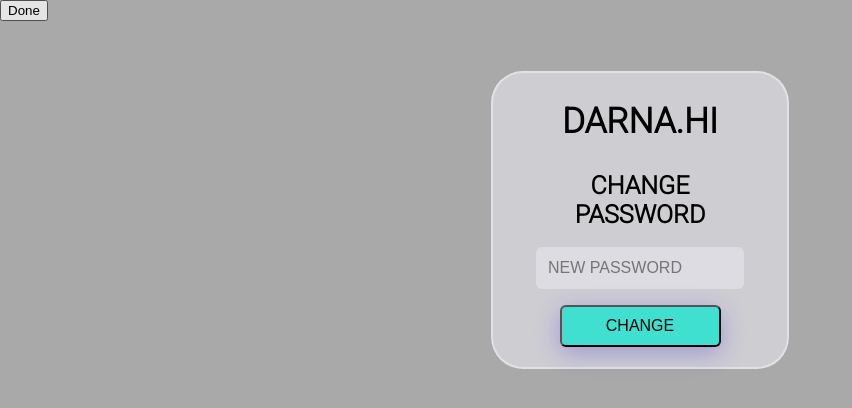
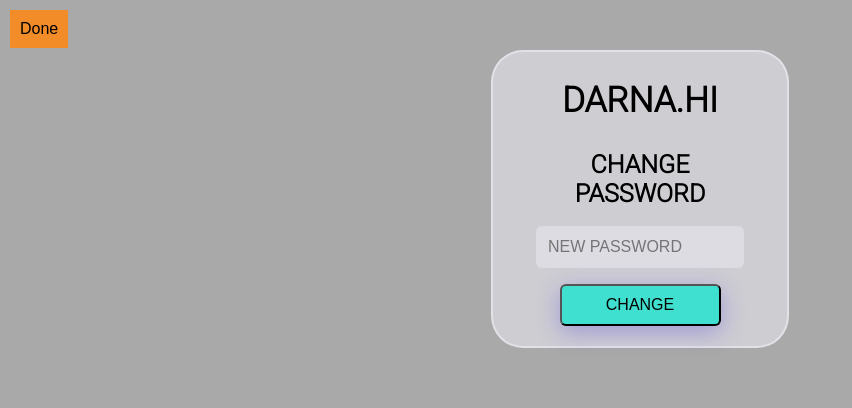
Before and after one commit to seapoe1809/Health_server, a Flask app: page /register in a window 1280 px wide. Shown: the top 408 px of the page, without its empty margins (0-852 px from the left). Run offline with Flask 3, Linux system fonts and the light colour scheme; the visitor is signed in with stand-in values (Sample User, id 1); parts of the project's set-up code (start-up, migrations or seed data) failed here and were passed over.

Commit message:
Add files via upload

```diff
--- a/templates/connect_nc.html
+++ b/templates/connect_nc.html
@@ -54,7 +54,7 @@
  3.  <a href="#upload"> What are the tags in 'Upload' and what are the directories for?</a> </p>
 
  <p>
- 4.  <a href="#rsync"> What does Analyze in Darnabot do?.</a> </p>
+ 4.  <a href="#rsync"> What does RUN AI in Darnabot do?.</a> </p>
  <p>
  5. <a href="#hi">How to generate personalized Health Intents and wordclouds for yourself?</a>
  </p>
--- a/templates/register.html
+++ b/templates/register.html
@@ -2,9 +2,9 @@
 <html>
 <head>
     <title>Change Password</title>
-       <meta name="viewport" content="width=device-width, initial-scale=1">
-<link rel="icon" type="image/x-icon" href="{{ url_for('static', filename='favicon.png') }}">
-<link href="https://fonts.googleapis.com/css2?family=Roboto:wght@300&display=swap" rel="stylesheet">
+    <meta name="viewport" content="width=device-width, initial-scale=1">
+    <link rel="icon" type="image/x-icon" href="{{ url_for('static', filename='favicon.png') }}">
+    <link href="https://fonts.googleapis.com/css2?family=Roboto:wght@300&display=swap" rel="stylesheet">
 
 <meta name="apple-mobile-web-app-capable" content="yes">
 </head>
@@ -115,6 +115,18 @@
             color: var(--first-color);
             box-shadow: none;
         }
+
+        .done-button {
+            position: fixed;
+            top: 10px;
+            left: 10px;
+            background-color: #F28C28;
+            color: black;
+            padding: 10px;
+            border: none;
+            cursor: pointer;
+            font-size: 16px;
+            }
     </style>
 <body>
 <button class="done-button" onclick="window.close()">Done</button>
```
